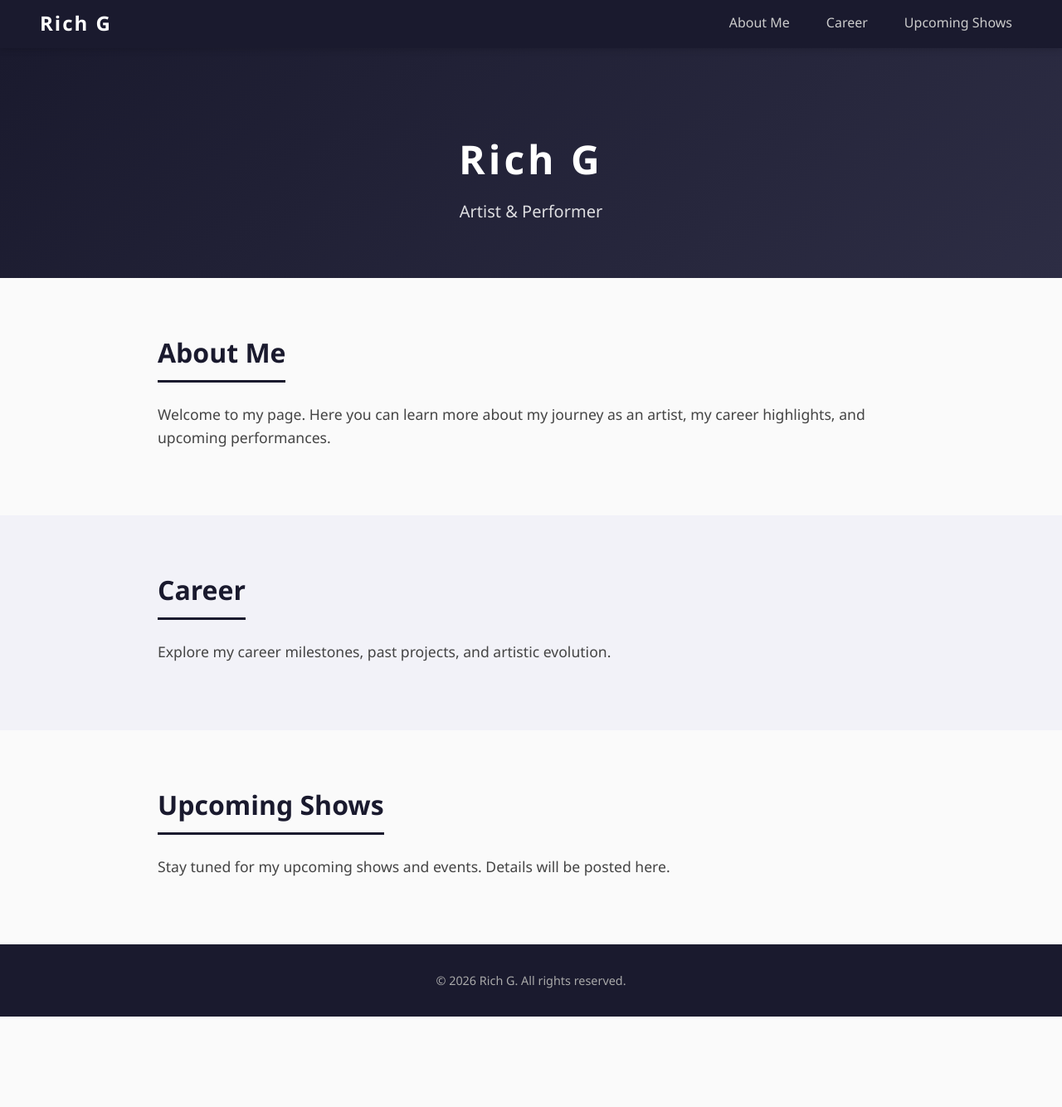
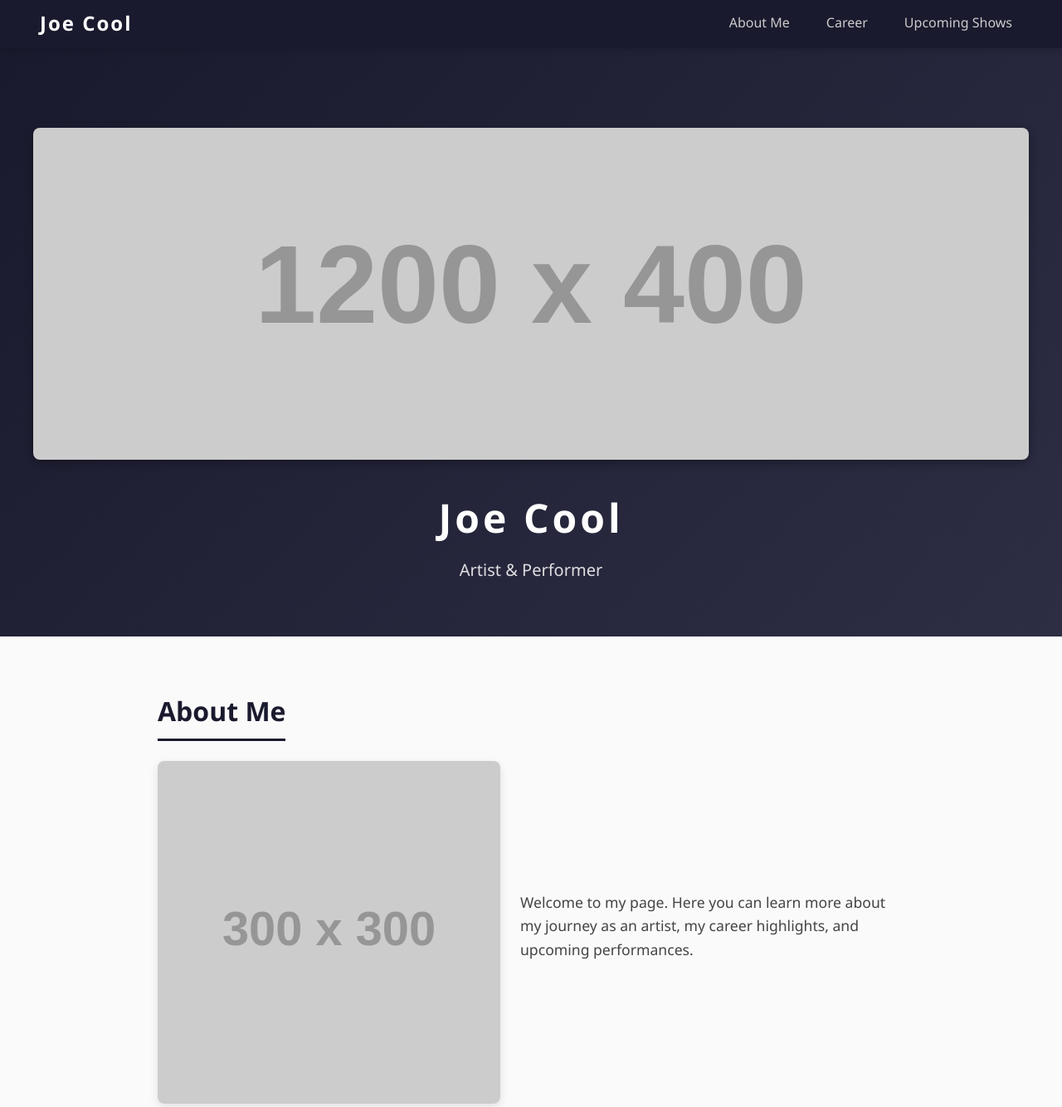
Before and after one commit to 4GeeksAcademy/richg-artistwebsite, a plain HTML site: page index.html in a window 1280 px wide. Shown: the part 2-1336 px from the top of the page at 83% size. Before the commit the page ends 1227 px from the top, so only its background shows below. Drawn offline with Linux system fonts and the light colour scheme; placeholder pictures from the web are drawn by us.

Commit message:
aria-update

```diff
--- a/index.html
+++ b/index.html
@@ -3,62 +3,66 @@
 <head>
     <meta charset="UTF-8">
     <meta name="viewport" content="width=device-width, initial-scale=1.0">
-    <title>Rich G - Artist</title>
+    <title>Joe Cool - Artist</title>
     <link rel="stylesheet" type="text/css" href="styles.css">
 </head>
 <body>
 
     <!-- Navigation Bar -->
-    <nav class="navbar" id="navbar">
+    <nav class="navbar" id="navbar" role="navigation" aria-label="Main navigation">
         <div class="nav-container">
-            <a href="#" class="nav-logo">Rich G</a>
+            <a href="#" class="nav-logo" aria-label="Joe Cool homepage">Joe Cool</a>
             <ul class="nav-links">
-                <li><a href="#about" class="nav-link">About Me</a></li>
-                <li><a href="#career" class="nav-link">Career</a></li>
-                <li><a href="#shows" class="nav-link">Upcoming Shows</a></li>
+                <li><a href="#about" class="nav-link" aria-label="About Me section">About Me</a></li>
+                <li><a href="#career" class="nav-link" aria-label="Career section">Career</a></li>
+                <li><a href="#shows" class="nav-link" aria-label="Upcoming Shows section">Upcoming Shows</a></li>
             </ul>
         </div>
     </nav>
 
     <!-- Hero / Header Section -->
-    <header class="hero">
-        <h1>Rich G</h1>
+    <header class="hero" role="banner" aria-label="Hero banner">
+        <img src="https://via.placeholder.com/1200x400/1a1a2e/ffffff?text=Hero+Banner" alt="Joe Cool performing on stage under dramatic lighting" class="hero-image">
+        <h1>Joe Cool</h1>
         <p>Artist &amp; Performer</p>
     </header>
 
     <!-- About Me Section -->
-    <section id="about" class="section">
+    <section id="about" class="section" role="region" aria-label="About Me">
         <div class="section-container">
             <h2 class="section-title">About Me</h2>
             <div class="section-content">
+                <img src="https://via.placeholder.com/300x300/2d2d44/cccccc?text=Artist+Portrait" alt="Portrait of Joe Cool, a contemporary artist" class="profile-img">
                 <p>Welcome to my page. Here you can learn more about my journey as an artist, my career highlights, and upcoming performances.</p>
             </div>
         </div>
     </section>
 
     <!-- Career Section -->
-    <section id="career" class="section">
+    <section id="career" class="section" role="region" aria-label="Career highlights">
         <div class="section-container">
             <h2 class="section-title">Career</h2>
             <div class="section-content">
+                <img src="https://via.placeholder.com/400x250/1a1a2e/cccccc?text=Gallery+Exhibition" alt="Joe Cool's artwork displayed at a gallery exhibition" class="career-img">
                 <p>Explore my career milestones, past projects, and artistic evolution.</p>
             </div>
         </div>
     </section>
 
     <!-- Upcoming Shows Section -->
-    <section id="shows" class="section">
+    <section id="shows" class="section" role="region" aria-label="Upcoming shows">
         <div class="section-container">
             <h2 class="section-title">Upcoming Shows</h2>
             <div class="section-content">
+                <img src="https://via.placeholder.com/400x250/2d2d44/cccccc?text=Upcoming+Shows" alt="Flyer for Joe Cool's upcoming shows and performances" class="shows-img">
                 <p>Stay tuned for my upcoming shows and events. Details will be posted here.</p>
             </div>
         </div>
     </section>
 
     <!-- Footer -->
-    <footer class="footer">
-        <p>&copy; 2026 Rich G. All rights reserved.</p>
+    <footer class="footer" role="contentinfo" aria-label="Site footer">
+        <p>&copy; 2026 Joe Cool. All rights reserved.</p>
     </footer>
 
 </body>
--- a/styles.css
+++ b/styles.css
@@ -84,6 +84,15 @@ body {
     color: #fff;
 }
 
+.hero-image {
+    display: block;
+    max-width: 100%;
+    height: auto;
+    margin: 0 auto 2rem;
+    border-radius: 8px;
+    box-shadow: 0 4px 12px rgba(0, 0, 0, 0.3);
+}
+
 .hero h1 {
     font-size: 3rem;
     margin-bottom: 0.5rem;
@@ -121,10 +130,29 @@ body {
     padding-bottom: 0.5rem;
 }
 
+.section-content {
+    display: flex;
+    flex-wrap: wrap;
+    gap: 1.5rem;
+    align-items: center;
+}
+
 .section-content p {
     font-size: 1.1rem;
     margin-bottom: 1rem;
     color: #444;
+    flex: 1 1 300px;
+}
+
+/* Section images */
+.profile-img,
+.career-img,
+.shows-img {
+    max-width: 100%;
+    height: auto;
+    border-radius: 8px;
+    box-shadow: 0 4px 12px rgba(0, 0, 0, 0.1);
+    flex: 1 1 250px;
 }
 
 /* ============================
```
